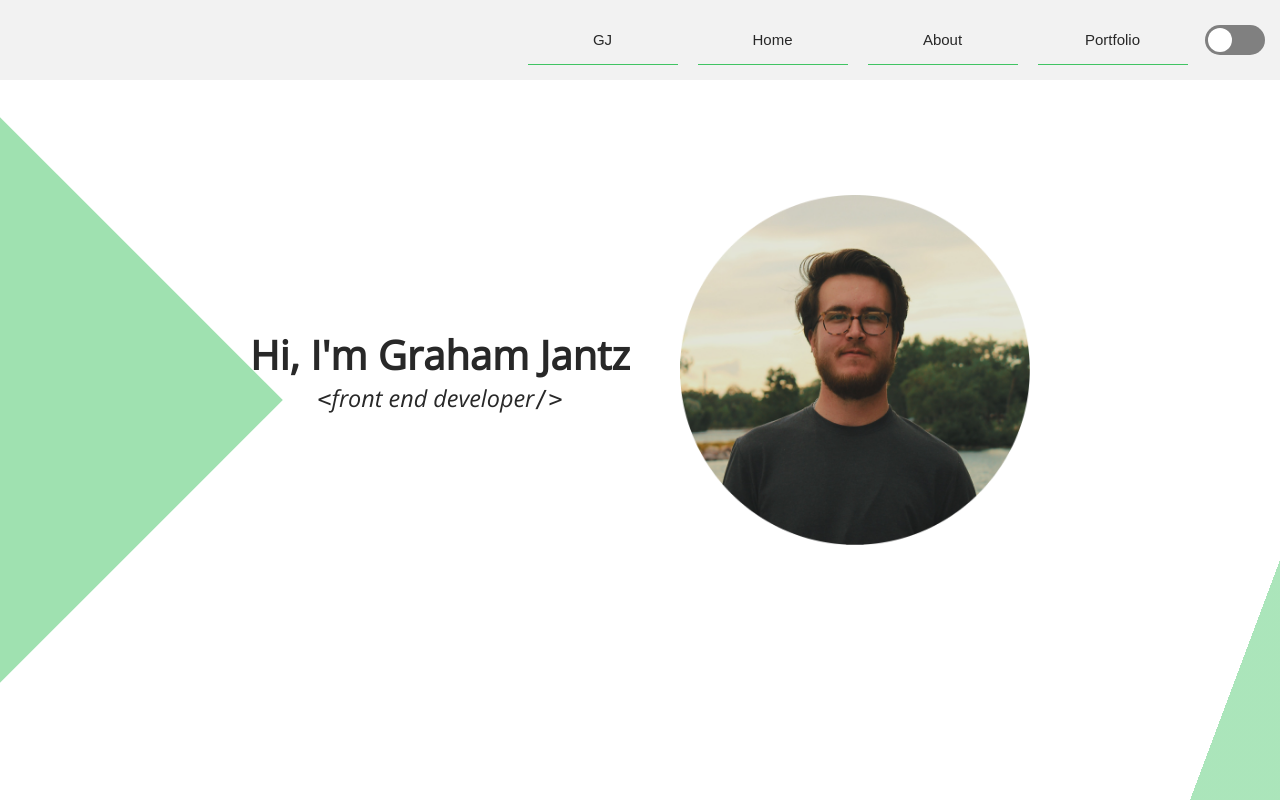
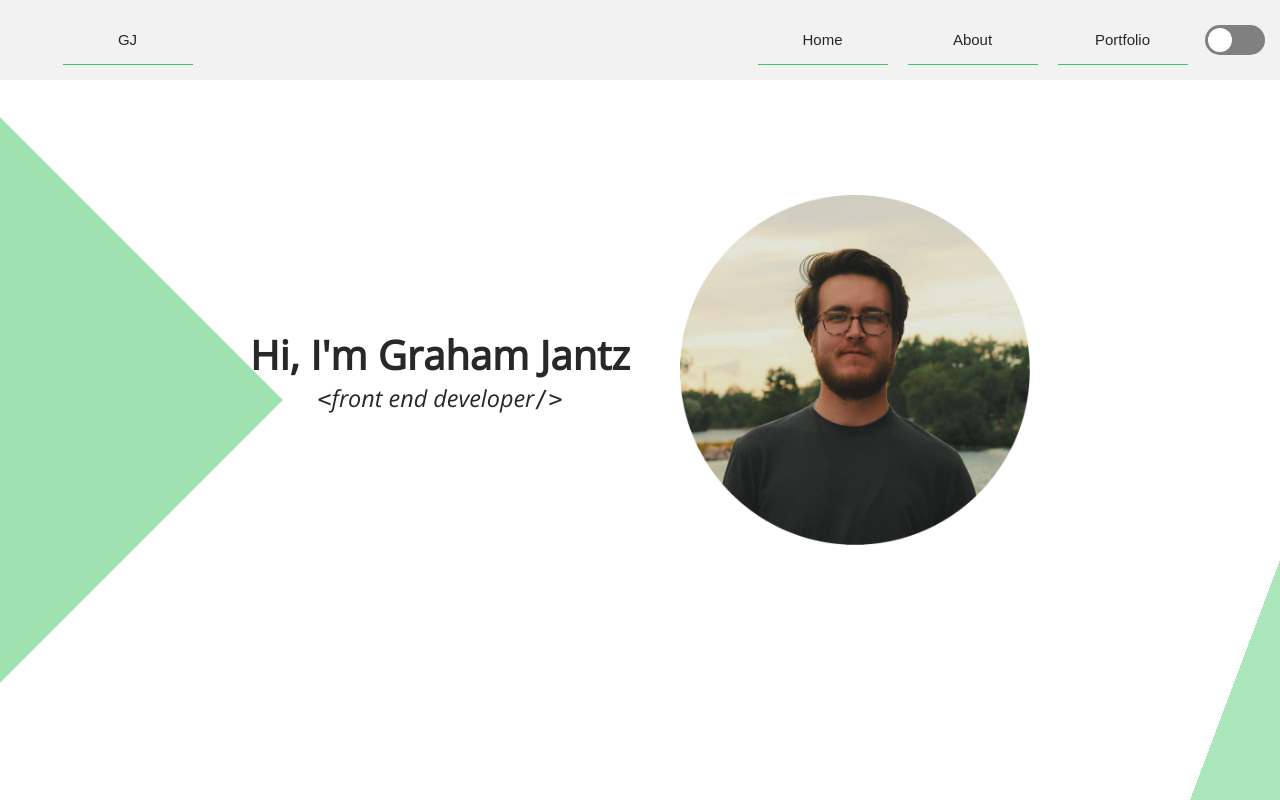
Before and after one commit to grahamjantz/graham-jantz-portfolio, a React (Create React App) app: page / in a window 1280 px wide. Shown: the top 800 px of the page. Built offline with nearby package versions, Linux system fonts and the light colour scheme; a web font is replaced by a local one.

Commit message:
added react scroll functionality, finished site

```diff
--- a/package.json
+++ b/package.json
@@ -15,6 +15,7 @@
     "react-router": "^6.5.0",
     "react-router-dom": "^6.5.0",
     "react-scripts": "5.0.1",
+    "react-scroll": "^1.8.9",
     "web-vitals": "^2.1.4"
   },
   "scripts": {
--- a/src/features/Header/Header.css
+++ b/src/features/Header/Header.css
@@ -99,4 +99,9 @@ header button:hover {
         flex-direction: row;
         justify-content: flex-end;
     }
+    header ul li:first-of-type {
+        position: absolute;
+        left: 0;
+        display: flex;
+    }
 }
--- a/src/features/Header/Header.js
+++ b/src/features/Header/Header.js
@@ -5,6 +5,7 @@ import { useSelector } from 'react-redux'
 import './Header.css'
 
 import Switch from '../Switch/Switch'
+import { Link } from 'react-scroll'
 
 const Header = () => {
 
@@ -62,10 +63,63 @@ const Header = () => {
         className={sideNavActive === true ? 'active' : ''}
         style={windowSize.innerWidth < 500 ? headerStyle : {}}>
         <ul>
-          <li><button style={headerButtonStyle}>GJ</button></li>
-          <li><button style={headerButtonStyle}>Home</button></li>
-          <li><button style={headerButtonStyle}>About</button></li>
-          <li><button style={headerButtonStyle}>Portfolio</button></li>
+          <li>
+            <Link
+              to='home'
+              spy={true}
+              smooth={true}
+              offset={0}
+              duration={500}
+              activeClass='active'
+              onClick={handleClickNavMenu}
+            >
+              <button style={headerButtonStyle}>GJ</button>
+            </Link>
+          </li>
+          <li>
+            <Link
+              to='home'
+              spy={true}
+              smooth={true}
+              offset={0}
+              duration={500}
+              activeClass='active'
+              onClick={handleClickNavMenu}
+            >
+              <button style={headerButtonStyle}>Home</button>
+            </Link>
+          </li>
+          <li>
+            <Link
+              to='about'
+              spy={true}
+              smooth={true}
+              offset={-50}
+              duration={500}
+              activeClass='active'
+              onClick={handleClickNavMenu}
+            >
+              <button style={headerButtonStyle}>About</button>
+            </Link>
+          </li>
+          <li>
+            <Link
+              to='portfolio'
+              spy={true}
+              smooth={true}
+              offset={-50}
+              duration={500}
+              activeClass='active'
+              onClick={handleClickNavMenu}
+            >
+              <button
+                style={headerButtonStyle}
+
+              >
+                  Portfolio
+              </button>
+            </Link>
+          </li>
         </ul>
       </header>
       <Switch />
--- a/src/features/Portfolio/Portfolio.css
+++ b/src/features/Portfolio/Portfolio.css
@@ -49,7 +49,7 @@
     align-items: center;
     gap: 2rem;
     font-size: 1.5rem;
-    padding: 2rem 0;
+    padding: 2rem 1rem;
     border-radius: 7px;;
 }
 
--- a/src/features/Portfolio/Portfolio.js
+++ b/src/features/Portfolio/Portfolio.js
@@ -97,7 +97,7 @@ const Portfolio = () => {
     }
 
   return (
-    <div className='portfolio'>
+    <div className='portfolio' name='portfolio'>
       <div className='project-square1' style={square1Style}></div>
         <div className='project-square2-container'>
           <span style={square2Style}></span>
--- a/src/features/Switch/Switch.js
+++ b/src/features/Switch/Switch.js
@@ -1,6 +1,6 @@
 import React, { useEffect, useState } from 'react'
-import { useDispatch } from 'react-redux'
-import { toggleTheme } from '../../AppSlice.js'
+import { useDispatch, useSelector } from 'react-redux'
+import { selectTheme, toggleTheme } from '../../AppSlice.js'
 
 import { lightTheme, darkTheme } from '../../themes.js'
 
@@ -10,11 +10,12 @@ const Switch = () => {
 
   const dispatch = useDispatch()
 
+  const theme = useSelector(selectTheme)
+
   const [switchActive, setSwitchActive] = useState(false);
 
   useEffect(() => {
     const active = localStorage.getItem('switch-active')
-    console.log(active)
     if (active === 'dark-theme') {
       setSwitchActive(true)
       dispatch(toggleTheme(darkTheme))
@@ -36,9 +37,17 @@ const Switch = () => {
     }
   }
 
+  const switchStyle = {
+    backgroundColor: theme.switchBackgroundColor
+  }
+
+  const spanStyle = {
+    backgroundColor: theme.switchColor
+  }
+
   return (
-    <div className={`switch ${switchActive === true ? 'active' : ''}`} onClick={handleClickSwitch}>
-      <span></span>
+    <div className={`switch ${switchActive === true ? 'active' : ''}`} onClick={handleClickSwitch} style={switchStyle}>
+      <span style={spanStyle}></span>
     </div>
   )
 }
--- a/src/index.css
+++ b/src/index.css
@@ -39,7 +39,7 @@ li {
 }
 
 button {
-  width: 150px;
+  width: 130px;
   height: 50px;
   border: none;
 }
--- a/src/themes.js
+++ b/src/themes.js
@@ -8,7 +8,9 @@ export const lightTheme = {
     square1: '#40c463',
     square2: 'hsla(136, 53%, 51%, 0.44)',
     glass: 'rgba(230, 230, 230, 0.5)',
-    glassBorder: '1px solid rgba(255, 255, 255, 0.3)'
+    glassBorder: '1px solid rgba(255, 255, 255, 0.3)',
+    switchColor: 'white',
+    switchBackgroundColor: 'grey'
 }
 
 export const darkTheme = {
@@ -21,5 +23,7 @@ export const darkTheme = {
     square1: '#40c463',
     square2: 'hsla(136, 53%, 51%, 0.44)',
     glass: 'rgba(0, 0, 0, 0.5)',
-    glassBorder: '1px solid rgba( 50, 50, 50, 0.5)'
+    glassBorder: '1px solid rgba( 50, 50, 50, 0.5)',
+    switchColor: 'rgb(17, 16, 16)',
+    switchBackgroundColor: 'rgb(55, 55, 55)'
 }
```
Also changed, not shown: 1 other file (tests, documents, lock files or other folders).
